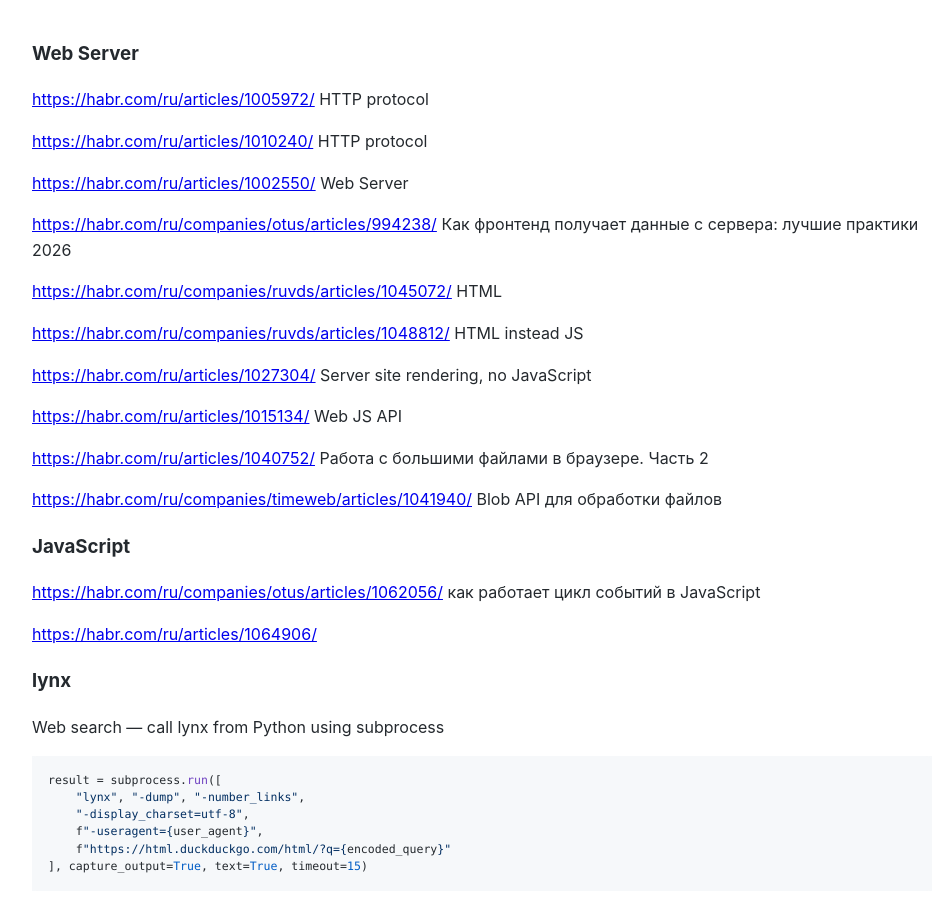
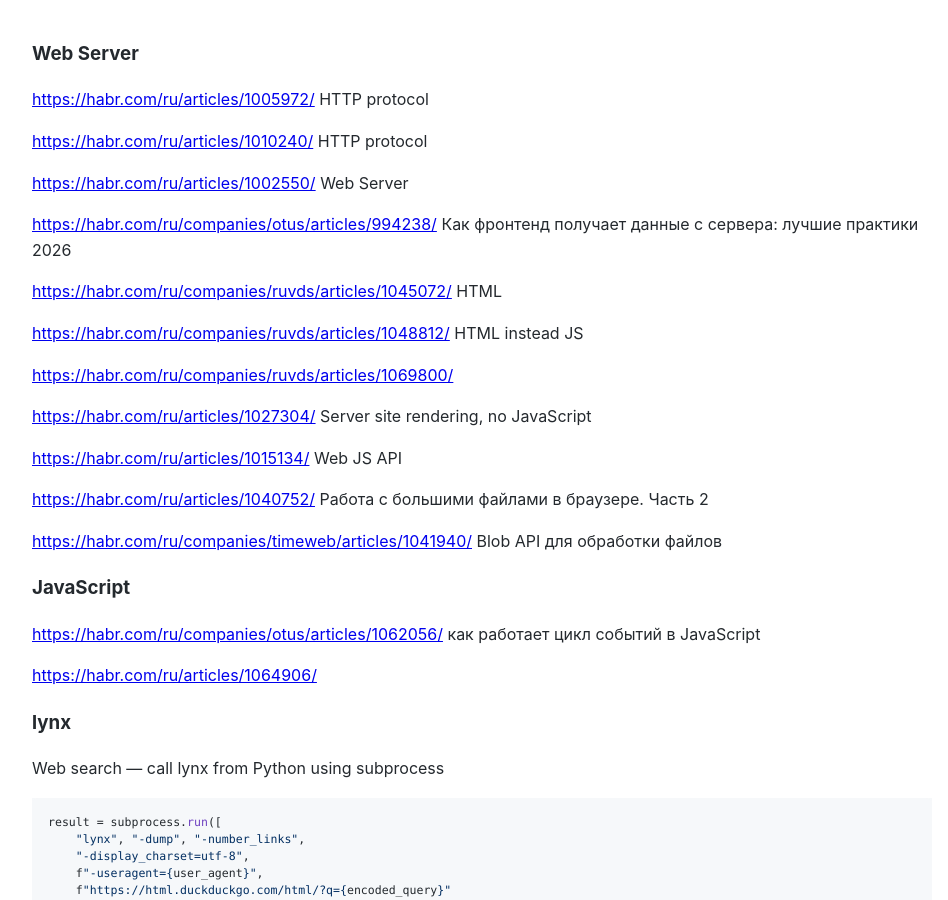
Before and after one commit to Michael-Lubinsky/michael-lubinsky.github.com, a Jekyll site: the page built from web/web.md, in a window 1280 px wide and 900 px high. Shown: the whole window, without its empty margins (158-1106 px from the left). Built offline with Jekyll 4.4.1, drawn with Linux system fonts in a browser that asks for light colours; our own code applies the rules of GitHub Pages for plain Markdown files.

Commit message:
Update web.md

```diff
--- a/web/web.md
+++ b/web/web.md
@@ -12,6 +12,8 @@
 <https://habr.com/ru/companies/ruvds/articles/1045072/> HTML
 
 <https://habr.com/ru/companies/ruvds/articles/1048812/>  HTML instead JS
+
+<https://habr.com/ru/companies/ruvds/articles/1069800/>
 
 <https://habr.com/ru/articles/1027304/> Server site rendering, no JavaScript
 
```
